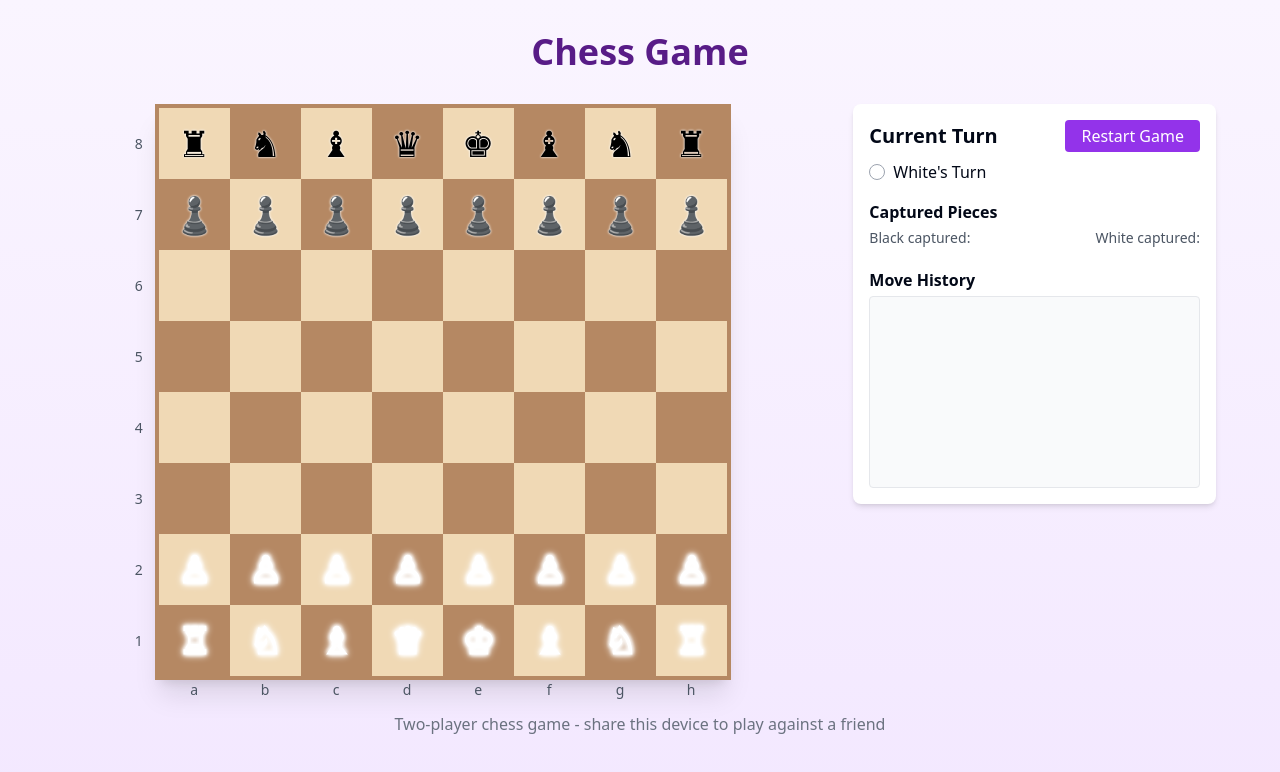
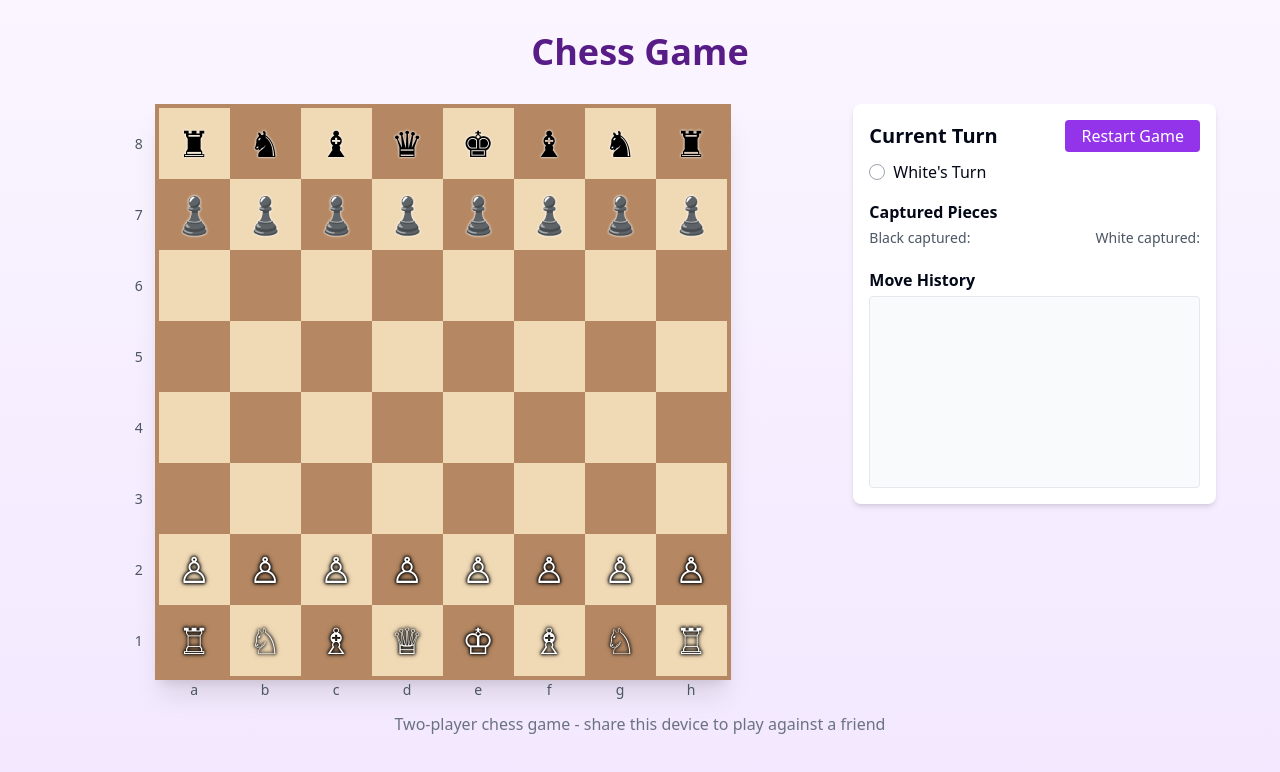
Before and after one commit to Demyke93/chessplayers, a React (Vite) app: page / in a window 1280 px wide. Shown: the top 772 px of the page. Built offline with nearby package versions, Linux system fonts and the light colour scheme.

Commit message:
Reverted to commit 32796a08a55c3ead045ef9af42ec9e91dba3c8b7

```diff
--- a/src/components/ChessPiece.tsx
+++ b/src/components/ChessPiece.tsx
@@ -50,18 +50,12 @@ const ChessPiece: React.FC<ChessPieceProps> = ({
         touchAction: 'none',
         userSelect: 'none',
         textShadow: piece.color === 'white'
-          ? '0px 0px 4px #fff, 0px 0px 4px #fff, 0px 0px 4px #fff'
+          ? '0px 0px 3px #000, 0px 0px 3px #000'
           : '0px 0px 2px #fff',
         filter: piece.color === 'white'
-          ? 'drop-shadow(0px 0px 3px rgba(255,255,255,1))'
+          ? 'drop-shadow(0px 0px 2px rgba(0,0,0,0.7))'
           : 'drop-shadow(0px 0px 1px rgba(255,255,255,0.5))',
         transform: 'scale(1.0)',
-        // Ensure white pieces are fully opaque with solid fill
-        ...(piece.color === 'white' && {
-          WebkitTextFillColor: '#FFFFFF',
-          WebkitTextStroke: '1px #fff',
-          fontWeight: 'bold'
-        })
       }}
     >
       {pieceSymbols[piece.color][piece.type]}
```
